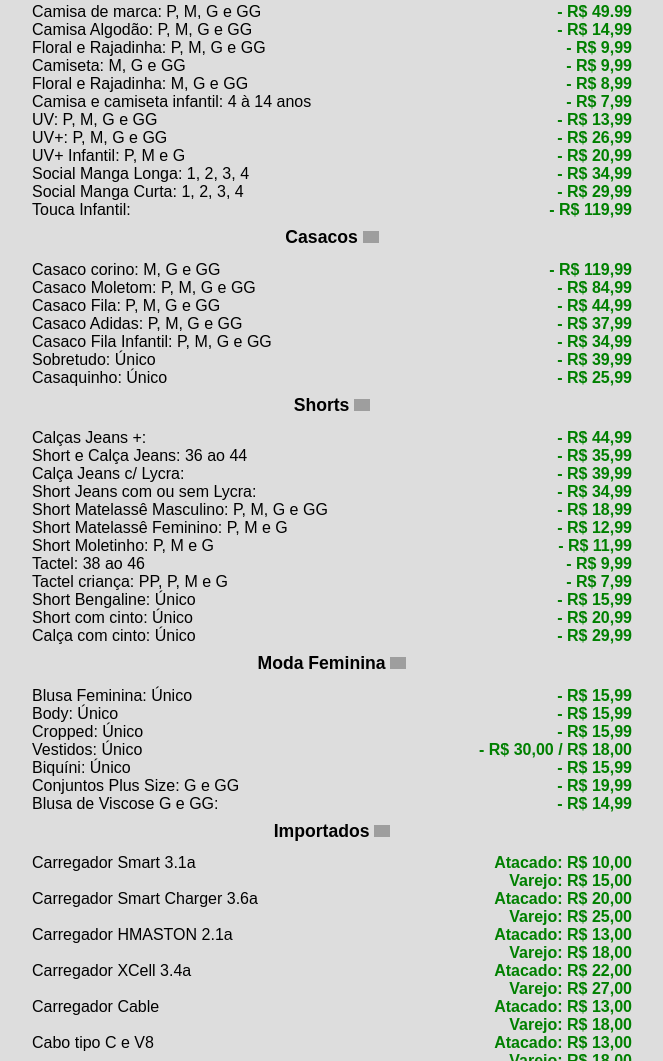
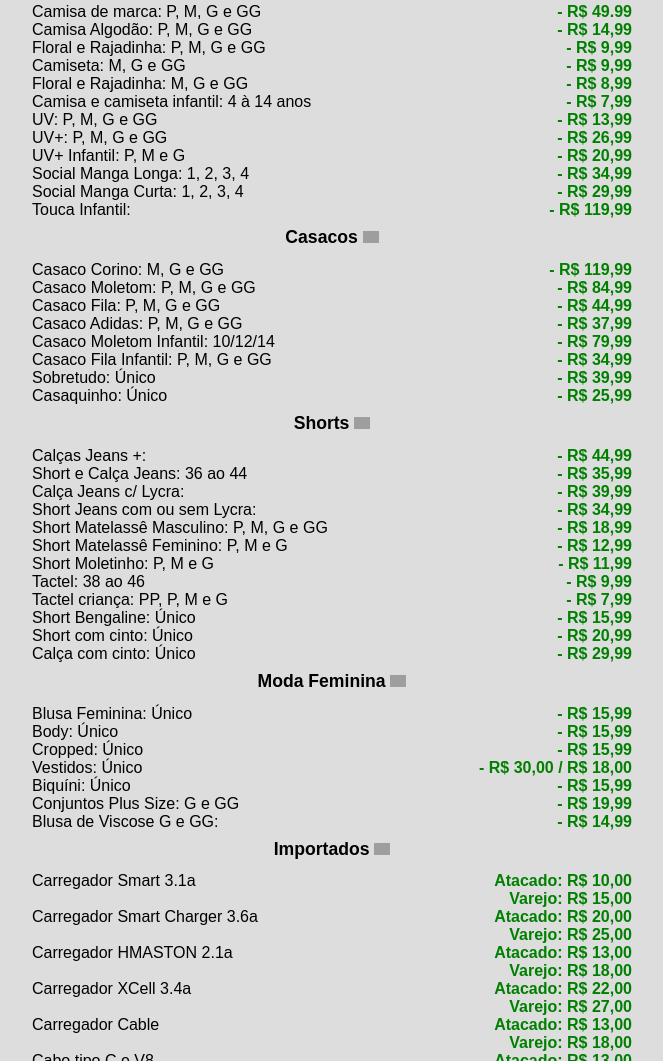
Before and after one commit to ViniciusLeviVL/copy, a plain HTML site: page index.html in a window 1280 px wide. Shown: the part 755-1816 px from the top of the page, without its empty margins (308-971 px from the left). Drawn offline with Linux system fonts and the light colour scheme; grey boxes are pictures that could not be loaded.

Commit message:
add moletom infantil 80

```diff
--- a/index.html
+++ b/index.html
@@ -72,10 +72,11 @@
         <div id="casacos" class="catalogo">
             <p class="title">Casacos <img src="https://static.thenounproject.com/png/3319514-200.png" class="copyicon" onclick="copyiconf(this.parentNode.parentNode.innerText)"></p>
             <ul class="copy">
-                <li>Casaco corino: M, G e GG            <span class="price">- R$ 119,99</span></li>
+                <li>Casaco Corino: M, G e GG            <span class="price">- R$ 119,99</span></li>
                 <li>Casaco Moletom: P, M, G e GG        <span class="price">- R$ 84,99</span></li>
                 <li>Casaco Fila: P, M, G e GG           <span class="price">- R$ 44,99</span></li>
                 <li>Casaco Adidas: P, M, G e GG         <span class="price">- R$ 37,99</span></li>
+                <li>Casaco Moletom Infantil: 10/12/14   <span class="price">- R$ 79,99</span></li>
                 <li>Casaco Fila Infantil: P, M, G e GG  <span class="price">- R$ 34,99</span></li>
                 <li>Sobretudo: Único                    <span class="price">- R$ 39,99</span></li>
                 <li>Casaquinho: Único                   <span class="price">- R$ 25,99</span></li>
```
